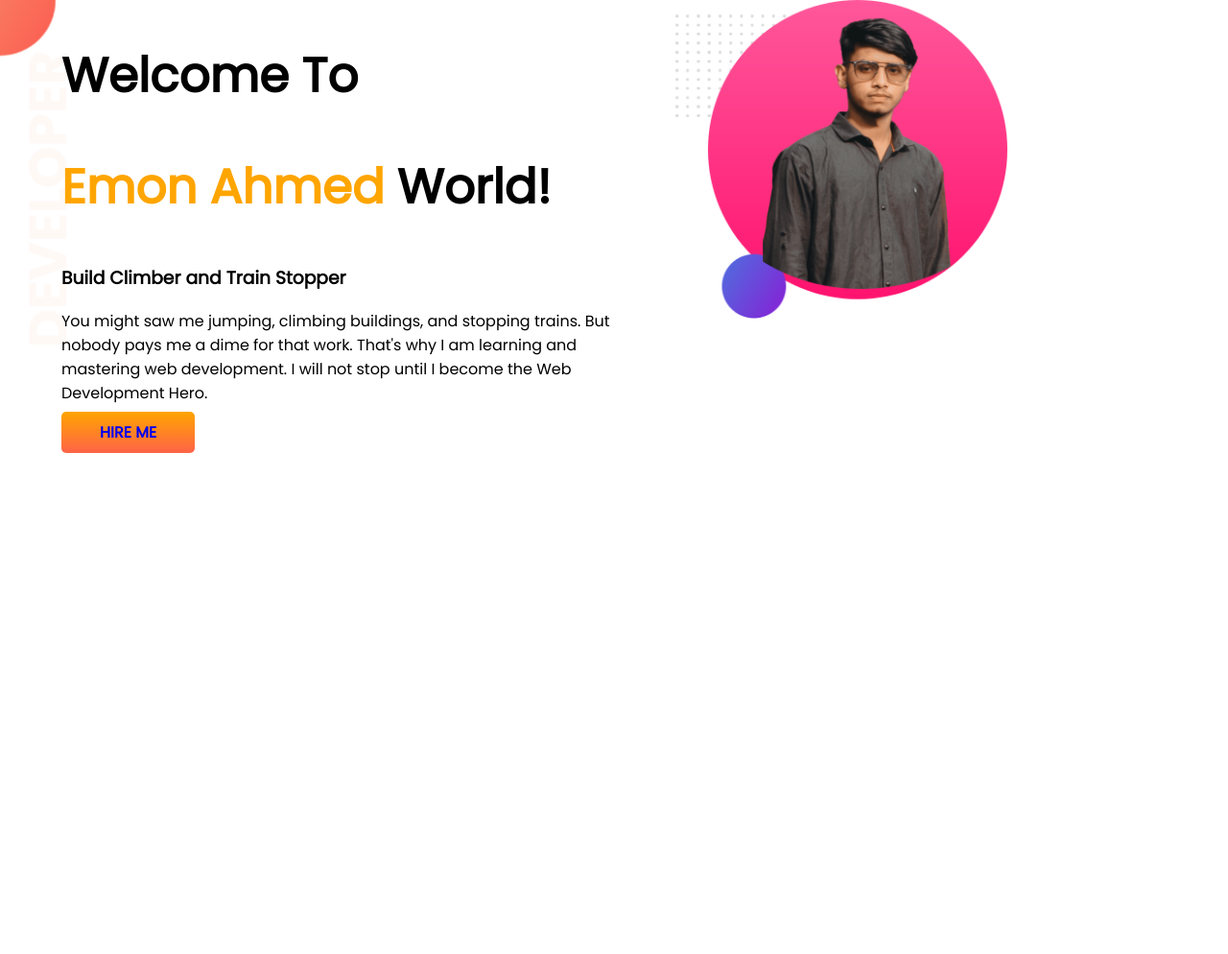
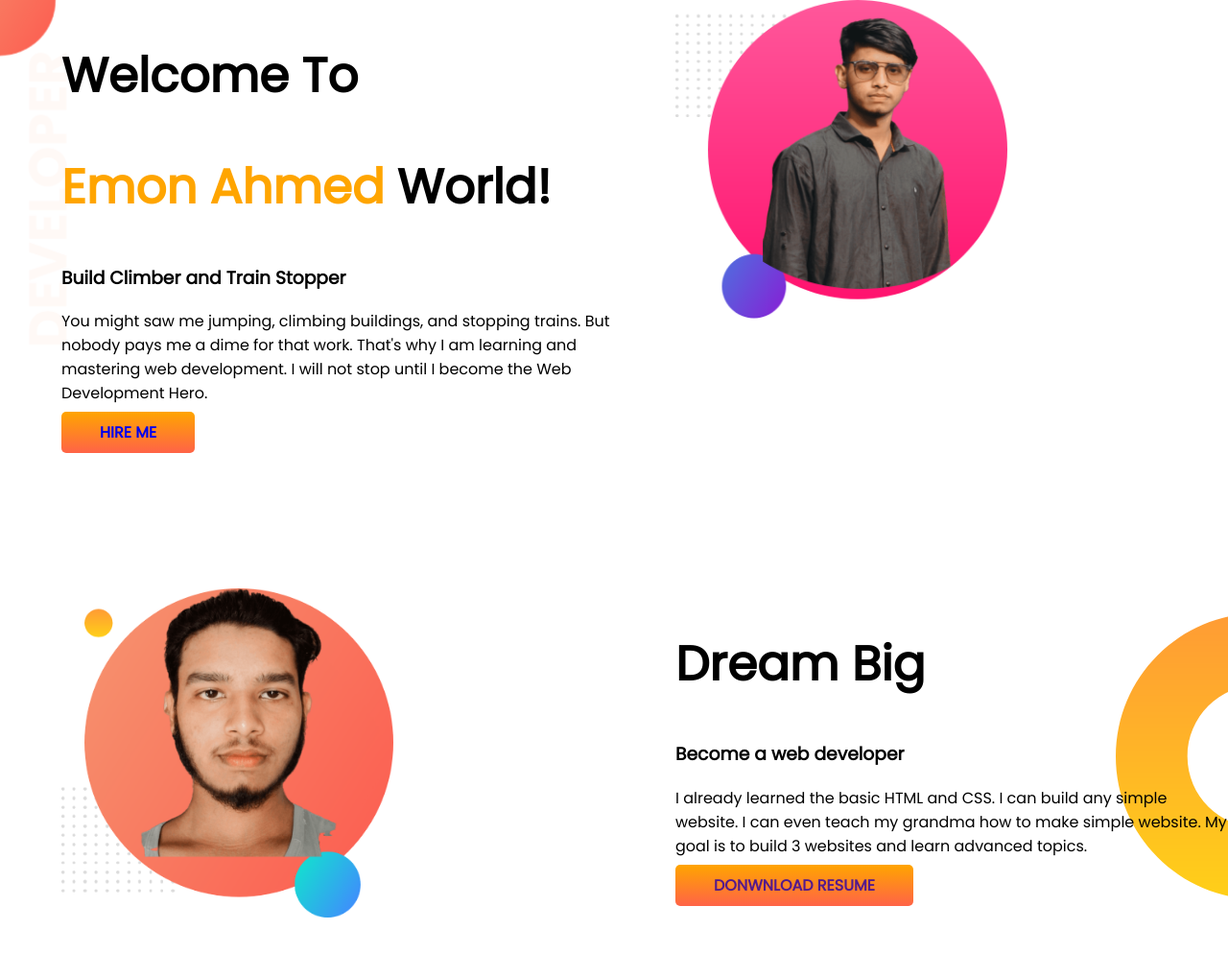
Before and after one commit to emonahmed123/developer-portfolio, a plain HTML site: page index.html in a window 1280 px wide. Shown: the whole page at 96% size. Before the commit the page ends 800 px from the top, so only its background shows below. Drawn offline with Linux system fonts and the light colour scheme.

Commit message:
dream big added

```diff
--- a/index.html
+++ b/index.html
@@ -21,7 +21,19 @@
        <div class="half-width"><img src="my-bg2.png" alt=""> </div>
 
  </section>
+ <section class="dream-big">
+      <div class="half-width"><img src="my-bg.png" alt="">
+     </div>
+<div class="half-width"><h1>Dream Big</h1>
+ <h3>Become a web developer</h3>
+    <p>
+        I already learned the basic HTML and CSS. I can build any simple website. I can even teach my grandma how to make simple website. My goal is to build 3 websites and learn advanced topics.</p>
+<a class="link-button" target="_blank" href="">DONWNLOAD RESUME </a>
+    </div>
 
+
+
+ </section>
 
 
 
--- a/style.css
+++ b/style.css
@@ -8,6 +8,7 @@ font-size: 50px;
 }
 section{
     display:flex;
+margin-bottom: 150px;
 }
 .half-width{
     width:50%;
@@ -21,3 +22,7 @@ padding-left: 5%;}
 font-weight: 700}
 .top-banner{background-image: url(images/top-banner.png);
 background-repeat: no-repeat;}
+.dream-big{background-image: url(images/dream-bg.png);
+background-repeat: no-repeat;
+background-position: right;
+}
```
Also changed, not shown: my-bg.png (added).
